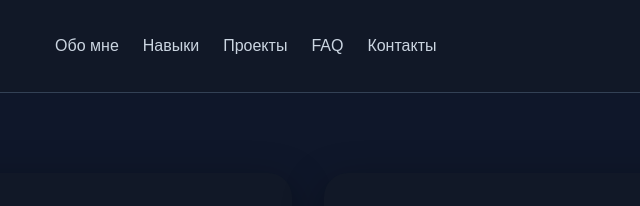
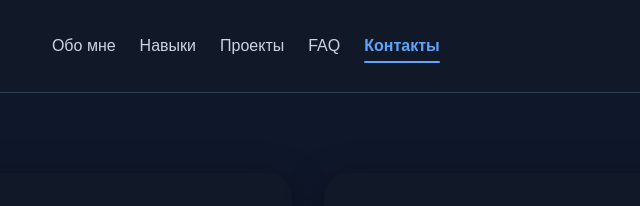
Before and after one commit to nefrit333-cpu/my-first-site, a plain HTML site: page index.html in a window 1280 px wide. Shown: the top 206 px of the page, 442-1082 px from the left. Drawn offline with Linux system fonts and the light colour scheme.

Commit message:
Добавил активное меню при прокрутке

```diff
--- a/script.js
+++ b/script.js
@@ -79,6 +79,43 @@ navLinks.forEach(function (link) {
     closeMobileMenu();
   });
 });
+
+const sections = document.querySelectorAll("section[id]");
+
+function updateActiveNavLink() {
+  let activeSectionId = "";
+
+  sections.forEach(function (section) {
+    const sectionTop = section.offsetTop - 160;
+    const sectionBottom = sectionTop + section.offsetHeight;
+
+    if (window.scrollY >= sectionTop && window.scrollY < sectionBottom) {
+      activeSectionId = section.id;
+    }
+  });
+
+  const isPageBottom =
+    window.innerHeight + window.scrollY >= document.documentElement.scrollHeight - 5;
+
+  if (isPageBottom) {
+    activeSectionId = "contacts";
+  }
+
+  navLinks.forEach(function (link) {
+    const href = link.getAttribute("href");
+
+    if (href === "#" + activeSectionId) {
+      link.classList.add("nav-link-active");
+    } else {
+      link.classList.remove("nav-link-active");
+    }
+  });
+}
+
+window.addEventListener("scroll", updateActiveNavLink);
+window.addEventListener("resize", updateActiveNavLink);
+
+updateActiveNavLink();
 
 const scrollTopButton = document.querySelector("#scrollTopButton");
 
--- a/style.css
+++ b/style.css
@@ -104,13 +104,39 @@ body.modal-is-open {
 }
 
 .nav a {
+  position: relative;
   color: var(--color-muted);
   font-size: 16px;
   text-decoration: none;
+  transition: color var(--transition-fast);
+}
+
+.nav a::after {
+  content: "";
+  position: absolute;
+  left: 0;
+  right: 0;
+  bottom: -8px;
+  height: 2px;
+  border-radius: 999px;
+  background: var(--color-accent);
+  transform: scaleX(0);
+  transform-origin: center;
+  transition: transform var(--transition-fast);
 }
 
 .nav a:hover {
   color: var(--color-accent);
+}
+
+.nav a:hover::after,
+.nav a.nav-link-active::after {
+  transform: scaleX(1);
+}
+
+.nav a.nav-link-active {
+  color: var(--color-accent);
+  font-weight: 700;
 }
 
 .header-actions {
@@ -377,6 +403,7 @@ h2,
 
 .section {
   padding: 80px 20px;
+  scroll-margin-top: 90px;
 }
 
 .section-container {
@@ -1174,6 +1201,15 @@ h2,
     border-radius: 12px;
   }
 
+  .nav a::after {
+    display: none;
+  }
+
+  .nav a.nav-link-active {
+    background: var(--color-accent-soft);
+    color: var(--color-accent);
+  }
+
   .hero {
     min-height: auto;
     padding: 40px 16px;
@@ -1224,6 +1260,7 @@ h2,
 
   .section {
     padding: 56px 16px;
+    scroll-margin-top: 70px;
   }
 
   .section-title {
```
